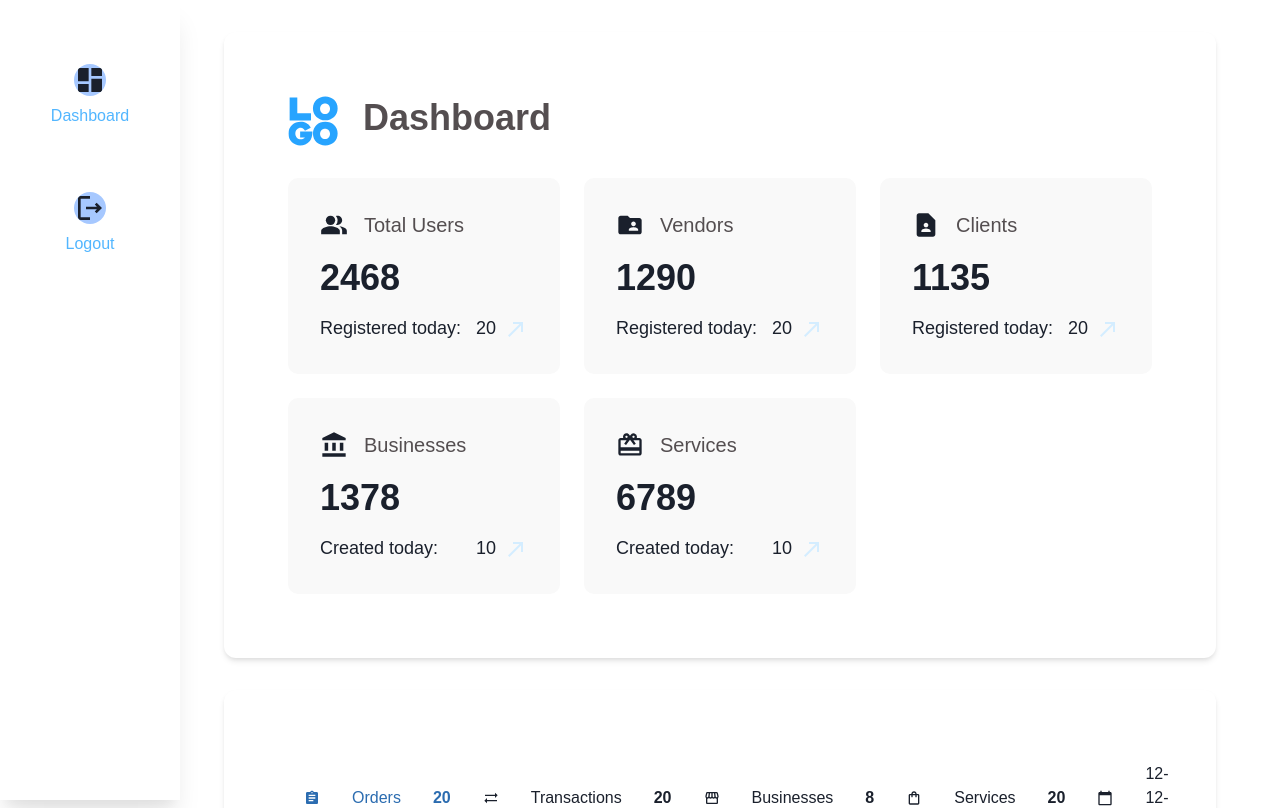
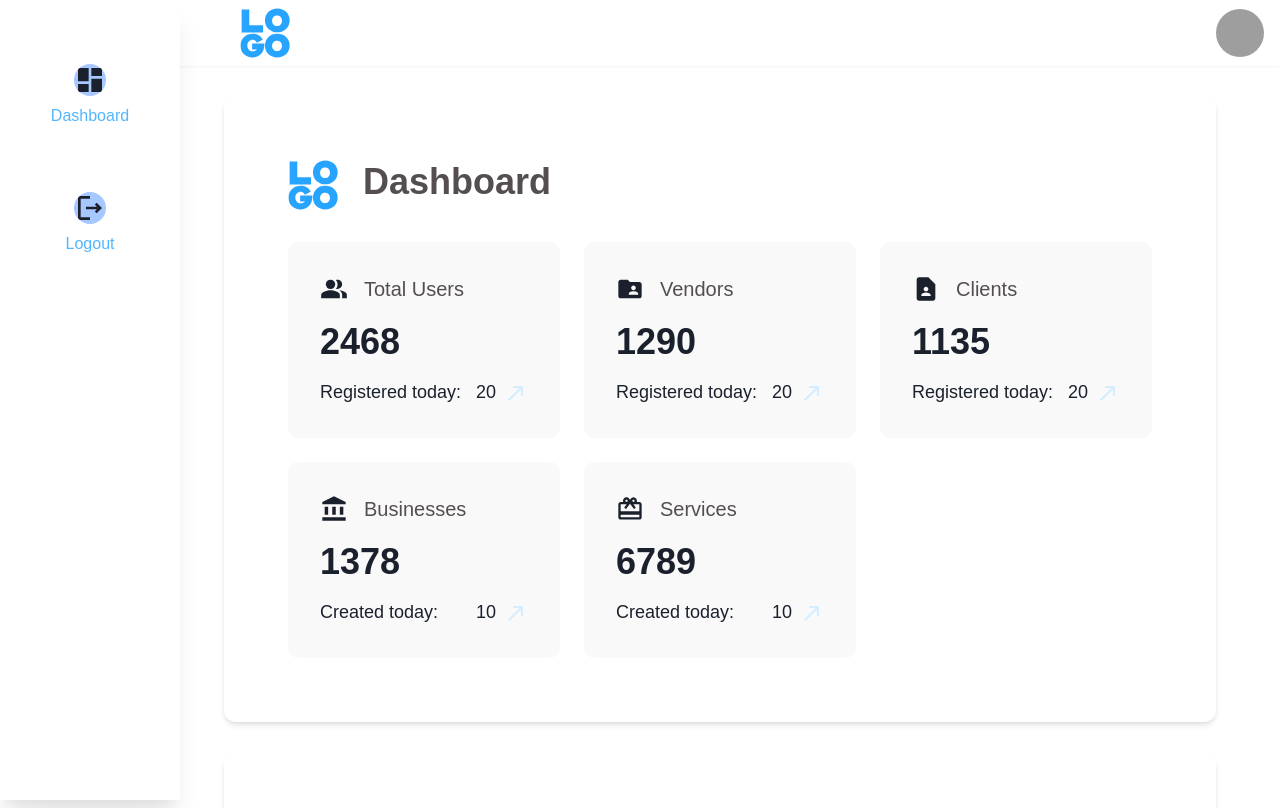
Before and after one commit to sammy-code98/dashboard-sample, a React (Vite) app: page /dashboard in a window 1280 px wide. Shown: the top 808 px of the page. Built offline with nearby package versions, Linux system fonts and the light colour scheme; grey boxes are pictures that could not be loaded.

Commit message:
add navbar

```diff
--- a/src/layout/dashboardLayout.tsx
+++ b/src/layout/dashboardLayout.tsx
@@ -1,13 +1,37 @@
 import React from 'react'
-import { Box } from '@chakra-ui/react'
+import { Box, Image, Avatar } from '@chakra-ui/react'
 import { SideBar } from '../components/dashboardNav'
+import Logo from "../assets/logo.svg"
+
 
 export default function DashboardLayout({ children }: { children: any }): JSX.Element {
 
     return (
         <Box>
+            <Box
+                px='1rem'
+                boxShadow='sm'
+                display='flex'
+                position='fixed'
+                w='100%'
+                justifyContent='space-between'
+                alignItems='center'
+                py='0.5rem'
+                bg='white'
+
+            >
+                <Image src={Logo} alt='Logo' pl='14rem' />
+                <Avatar
+                    size='md'
+                    name='Prosper Otemuyiwa'
+                    src='https://bit.ly/prosper-baba'
+
+                />
+
+
+            </Box>
             <SideBar />
-            <Box pr='4rem' pl='14rem' mt='2rem'>
+            <Box pr='4rem' pl='14rem' pt='6rem'>
             {children}
             </Box>
         </Box>
```
